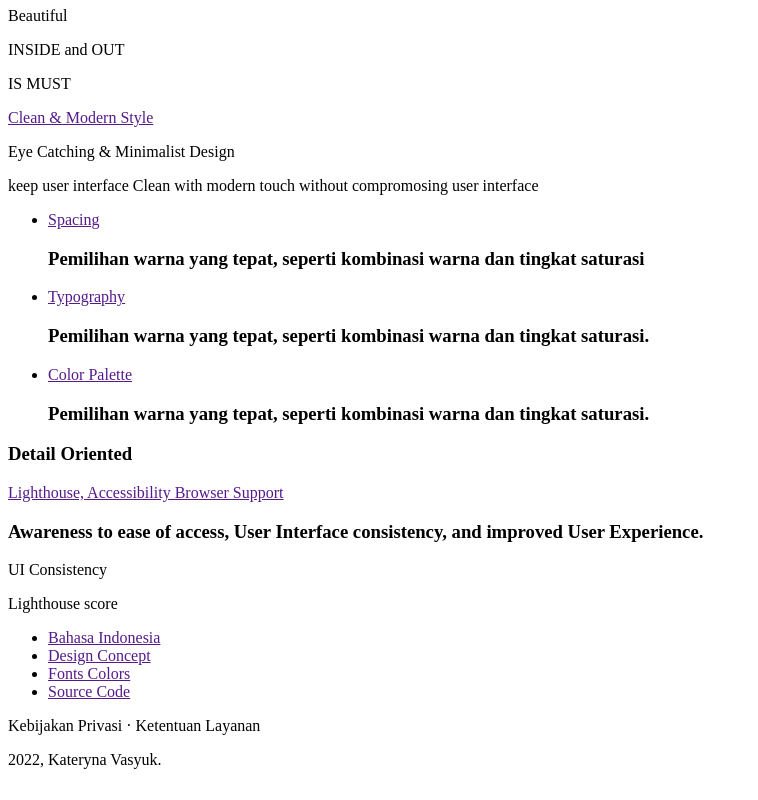
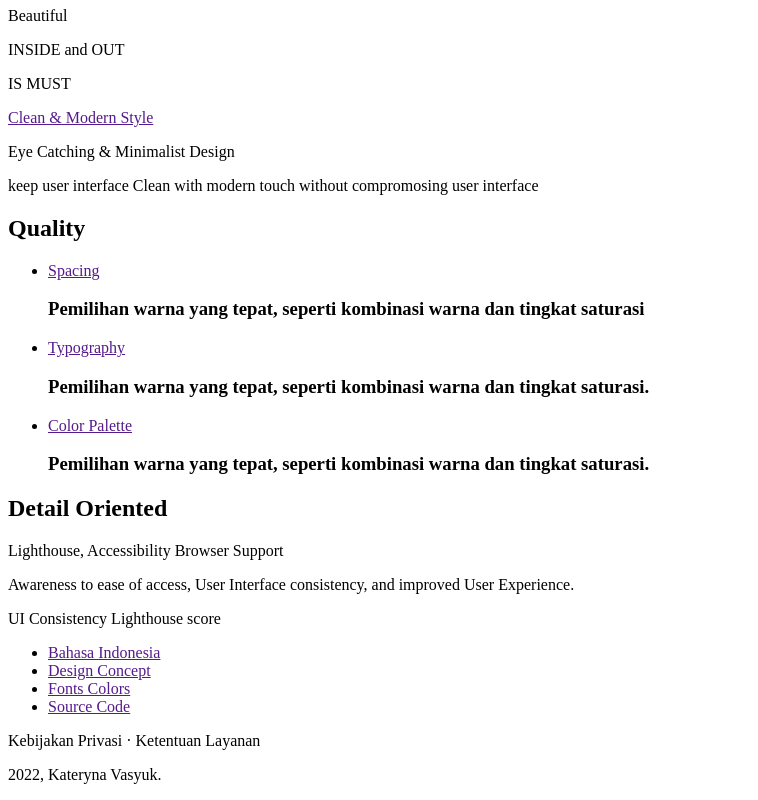
Before and after one commit to alanprawira/belajar, a plain HTML site: page index.html in a window 1280 px wide. Shown: the part 896-1696 px from the top of the page, without its empty margins (0-758 px from the left). Drawn offline with Linux system fonts and the light colour scheme.

```diff
--- a/index.html
+++ b/index.html
@@ -62,6 +62,7 @@
         </p>
       </section>
       <section class="sec-3">
+        <h2>Quality</h2>
         <ul>
           <li>
             <a href="">Spacing</a>
@@ -87,14 +88,15 @@
         </ul>
       </section>
       <section class="sec-4">
-        <h3>Detail Oriented</h3>
-        <a href="">Lighthouse, Accessibility  Browser Support</a>
-        <h3>
+        <h2>Detail Oriented</h2>
+        <p>Lighthouse, Accessibility  Browser Support</p>
+
+        <p>
           Awareness to ease of access, User Interface consistency, and improved
           User Experience.
-        </h3>
-        <p>UI Consistency</p>
-        <p>Lighthouse score</p>
+        </p>
+        <a>UI Consistency</a>
+        <a>Lighthouse score</a>
       </section>
     </main>
     <footer>
```
